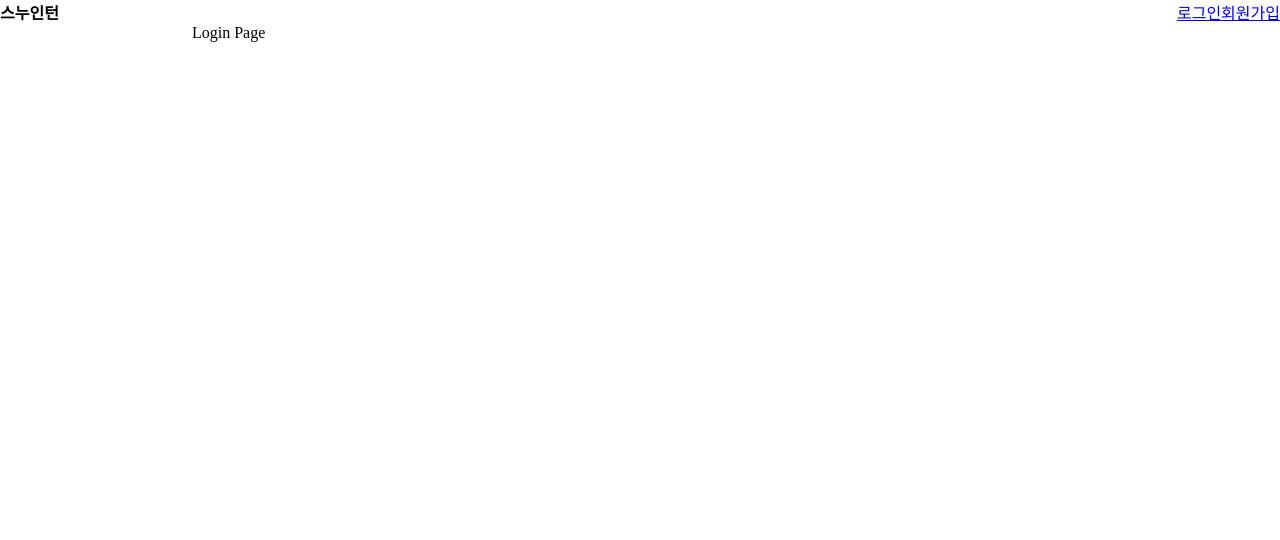
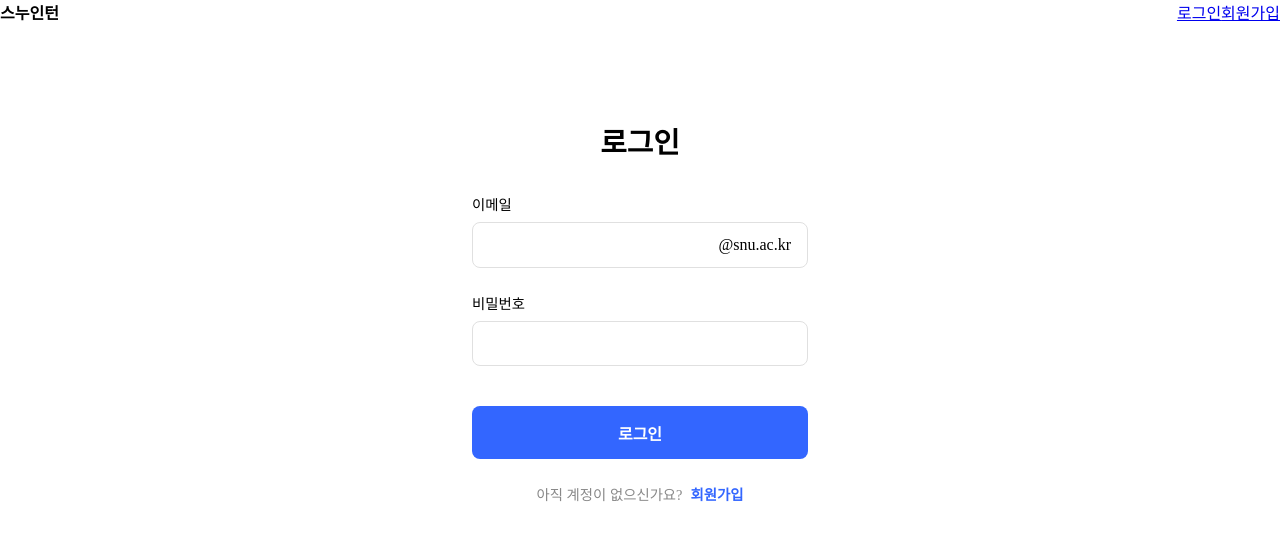
Before and after one commit to haram831/week5_waffle-snuIntern, a React (Vite) app: page /login in a window 1280 px wide. Shown: the top 540 px of the page. Built offline with nearby package versions, Linux system fonts and the light colour scheme.

Commit message:
로그인페이지, API, localstage에 로그인 정보 저장 기능 구현

```diff
--- a/package.json
+++ b/package.json
@@ -13,9 +13,11 @@
     "check-all": "yarn check:types && yarn check:format && yarn check:unused"
   },
   "dependencies": {
+    "axios": "^1.12.2",
     "react": "^19.1.0",
     "react-dom": "^19.1.0",
-    "react-router-dom": "^7.9.3"
+    "react-router-dom": "^7.9.3",
+    "zustand": "^5.0.8"
   },
   "devDependencies": {
     "@biomejs/biome": "1.9.4",
--- /dev/null
+++ b/src/api/auth.ts
@@ -0,0 +1,65 @@
+import axios from 'axios';
+import type {
+  AuthResponse,
+  SignUpInfo,
+  UserCredentials,
+  UserProfile,
+} from '../@types/auth';
+
+// Axios 인스턴스 생성
+// API를 호출할 때 전체 주소 대신 끝부분만 추가하면 됨
+const apiClient = axios.create({
+  baseURL: 'https://api-internhasha.wafflestudio.com',
+  timeout: 5000,
+});
+
+// 회원가입을 요청하는 API 함수
+export const signup = async ({
+  name,
+  email,
+  password,
+}: SignUpInfo): Promise<AuthResponse> => {
+  const response = await apiClient.post<AuthResponse>('/api/auth/user', {
+    authType: 'APPLICANT',
+    info: {
+      type: 'APPLICANT',
+      name,
+      email,
+      password,
+      successCode: 'string',
+    },
+  });
+  return response.data;
+};
+
+// 로그인을 요청하는 API 함수
+export const login = async ({
+  email,
+  password,
+}: UserCredentials): Promise<AuthResponse> => {
+  const response = await apiClient.post<AuthResponse>(
+    '/api/auth/user/session',
+    {
+      email,
+      password,
+    }
+  );
+  return response.data;
+};
+
+// 유저 정보를 조회하는 API 함수
+export const getUserInfo = async (): Promise<UserProfile> => {
+  // localStorage에서 토큰을 가져옴
+  const token = localStorage.getItem('authToken');
+
+  // 토큰이 없으면 에러 발생
+  if (!token) throw new Error('인증 토큰이 없습니다. 로그인이 필요합니다.');
+
+  const response = await apiClient.get<UserProfile>('/api/auth/me', {
+    headers: {
+      Authorization: `Bearer ${token}`,
+    },
+  });
+
+  return response.data;
+};
--- a/src/routes/Login.module.css
+++ b/src/routes/Login.module.css
@@ -1,6 +1,107 @@
+/* 전체 컨테이너: Flexbox로 중앙 정렬 */
 .container {
-  width: 70%;
-  max-width: 2000px;
-  margin: 0 auto;
-  padding: var(--spacing-xl);
+  max-width: 400px;
+  margin: 4rem auto;
+  padding: 2rem;
+  display: flex;
+  flex-direction: column;
+  align-items: center;
 }
+
+/* "로그인" 타이틀 */
+.title {
+  font-size: 1.8rem;
+  font-weight: bold;
+  margin-bottom: 2rem;
+}
+
+/* Form 태그 */
+.form {
+  width: 100%;
+  display: flex;
+  flex-direction: column;
+  gap: 1.5rem;
+}
+
+/* 라벨 + 인풋 그룹 */
+.inputGroup {
+  width: 100%;
+}
+
+/* "이메일", "비밀번호" 라벨 */
+.label {
+  display: block;
+  font-size: 0.9rem;
+  font-weight: 500;
+  margin-bottom: 0.5rem;
+}
+
+/* 인풋과 이메일 접미사를 감싸는 컨테이너 */
+.inputContainer {
+  display: flex;
+  align-items: center;
+  border: 1px solid #e0e0e0;
+  border-radius: 8px;
+  padding-right: 1rem;
+  transition: border-color 0.2s, box-shadow 0.2s;
+}
+
+/* 컨테이너가 포커스될 때의 스타일 */
+.inputContainer:focus-within {
+  border-color: #3366ff;
+  box-shadow: 0 0 0 2px rgba(51, 102, 255, 0.2);
+}
+
+/* 입력창 */
+.input {
+  width: 100%;
+  padding: 0.8rem 1rem;
+  border: none;
+  outline: none;
+  font-size: 1rem;
+  background-color: transparent;
+  flex-grow: 1;
+}
+
+/* "@snu.ac.kr" 텍스트 스타일 */
+.emailSuffix {
+  font-size: 1rem;
+  color: black;
+  white-space: nowrap;
+}
+
+/* 로그인 버튼 */
+.loginButton {
+  width: 100%;
+  padding: 0.9rem;
+  margin-top: 1rem;
+  border: none;
+  border-radius: 8px;
+  background-color: #3366ff;
+  color: white;
+  font-size: 1rem;
+  font-weight: bold;
+  cursor: pointer;
+  transition: background-color 0.2s;
+}
+.loginButton:hover {
+  background-color: #254edb;
+}
+
+/* 회원가입 안내 */
+.signupPrompt {
+  margin-top: 1.5rem;
+  font-size: 0.9rem;
+  color: #888;
+}
+
+/* "회원가입" 링크 */
+.signupLink {
+  margin-left: 0.5rem;
+  color: #3366ff;
+  font-weight: bold;
+  text-decoration: none;
+}
+.signupLink:hover {
+  text-decoration: underline;
+}
--- a/src/routes/Login.tsx
+++ b/src/routes/Login.tsx
@@ -1,10 +1,90 @@
+import React, { useState } from 'react';
+import { Link, useNavigate } from 'react-router-dom';
+import { login as apiLogin, getUserInfo } from '../api/auth';
+import useAuthStore from '../store/authStroe';
 import styles from './Login.module.css';
 
 function Login() {
+  const [email, setEmail] = useState('');
+  const [password, setPassword] = useState('');
+  const navigate = useNavigate();
+  const { login: storeLogin } = useAuthStore();
+
+  const handleSubmit = async (e: React.FormEvent) => {
+    e.preventDefault(); // form 제출 시 페이지 새로고침 발생 방지
+
+    const fullEmail = `${email}@snu.ac.kr`;
+
+    try {
+      // 로그인 API 호출, zustand 스토어 login 함수가 있어서 이름 변경
+      const { token } = await apiLogin({ email: fullEmail, password });
+
+      // 받은 토큰을 localStorage에 저장
+      localStorage.setItem('authToken', token);
+
+      // 토큰을 이용해 유저 정보 요청
+      const userProfile = await getUserInfo();
+
+      // global state에 유저 정보로 로그인 상태 업데이트
+      storeLogin(userProfile.name);
+
+      // 로그인 성공 후 홈으로 이동
+      navigate('/');
+    } catch (error) {
+      console.error('로그인 실패:', error);
+      alert('이메일 또는 비밀번호를 확인해주세요.');
+    }
+  };
+
   return (
-    <main className={styles.container}>
-      <span>Login Page</span>
-    </main>
+    <div className={styles.container}>
+      <h2 className={styles.title}>로그인</h2>
+      <form onSubmit={handleSubmit} className={styles.form}>
+        <div className={styles.inputGroup}>
+          <label htmlFor="email" className={styles.label}>
+            이메일
+          </label>
+          <div className={styles.inputContainer}>
+            <input
+              type="text"
+              id="email"
+              value={email}
+              onChange={(e) => setEmail(e.target.value)}
+              className={styles.input}
+              required
+            />
+            <span className={styles.emailSuffix}>@snu.ac.kr</span>
+          </div>
+        </div>
+
+        <div className={styles.inputGroup}>
+          <label htmlFor="password" className={styles.label}>
+            비밀번호
+          </label>
+          <div className={styles.inputContainer}>
+            <input
+              type="password"
+              id="password"
+              value={password}
+              onChange={(e) => setPassword(e.target.value)}
+              className={styles.input}
+              required
+            />
+          </div>
+        </div>
+
+        <button type="submit" className={styles.loginButton}>
+          로그인
+        </button>
+      </form>
+
+      <div className={styles.signupPrompt}>
+        <span>아직 계정이 없으신가요?</span>
+        <Link to="/signup" className={styles.signupLink}>
+          회원가입
+        </Link>
+      </div>
+    </div>
   );
 }
 
--- /dev/null
+++ b/src/store/authStroe.ts
@@ -0,0 +1,35 @@
+import { create } from 'zustand';
+
+type AuthState = {
+  isLoggedIn: boolean;
+  username: string | null;
+  login: (username: string) => void;
+  logout: () => void;
+};
+
+// create 함수를 사용하여 Zustand 스토어 생성(global state)
+//
+// const { isLoggedIn, username, logout } = useAuthStore();
+// 이런식으로 다른 컴포넌트에서 global state 사용 가능
+const useAuthStore = create<AuthState>((set) => ({
+  isLoggedIn: false,
+  username: null,
+
+  // 로그인 액션: 유저 이름을 받고 로그인 상태로 변경
+  login: (name) => {
+    set({
+      isLoggedIn: true,
+      username: name,
+    });
+  },
+
+  // 로그아웃 액션: 모든 상태를 초기화
+  logout: () => {
+    set({
+      isLoggedIn: false,
+      username: null,
+    });
+  },
+}));
+
+export default useAuthStore;
```
Also changed, not shown: src/@types/auth.d.ts (added, +29 -0 lines), 1 other file (tests, documents, lock files or other folders).
